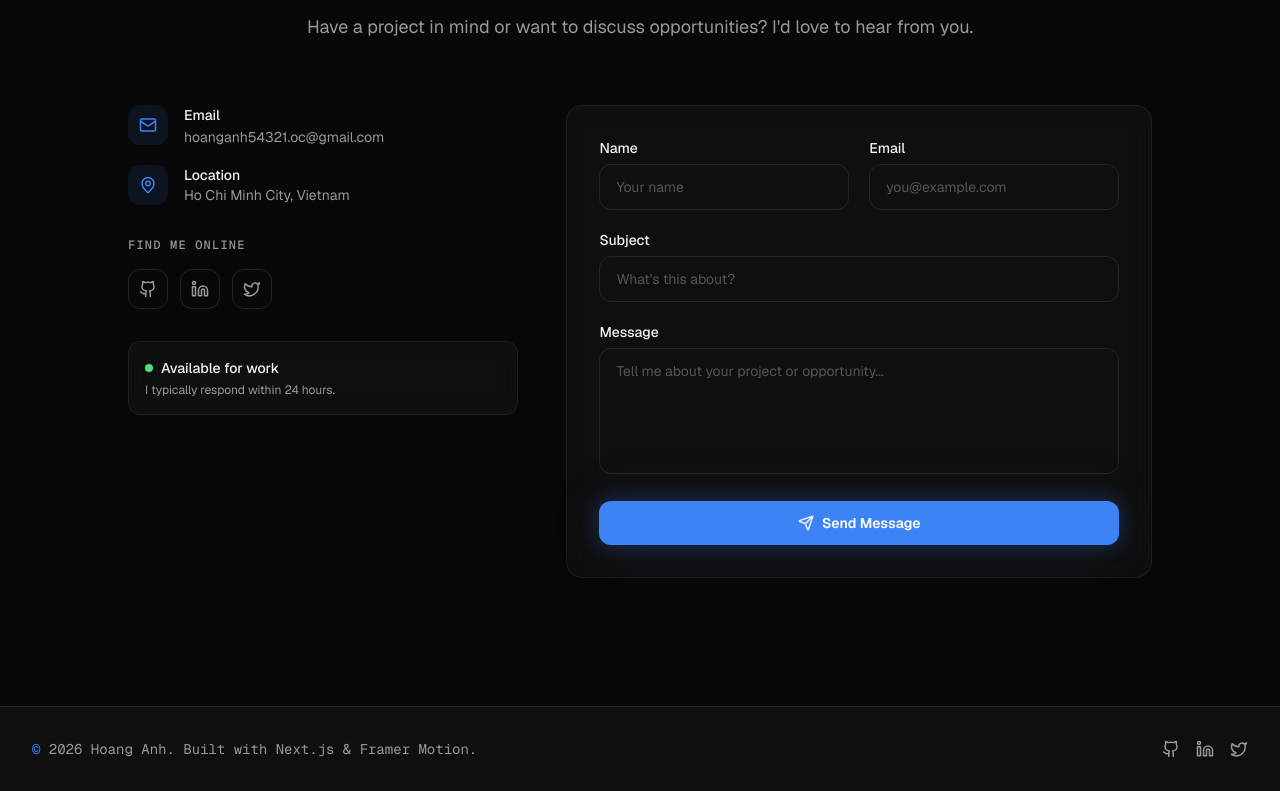
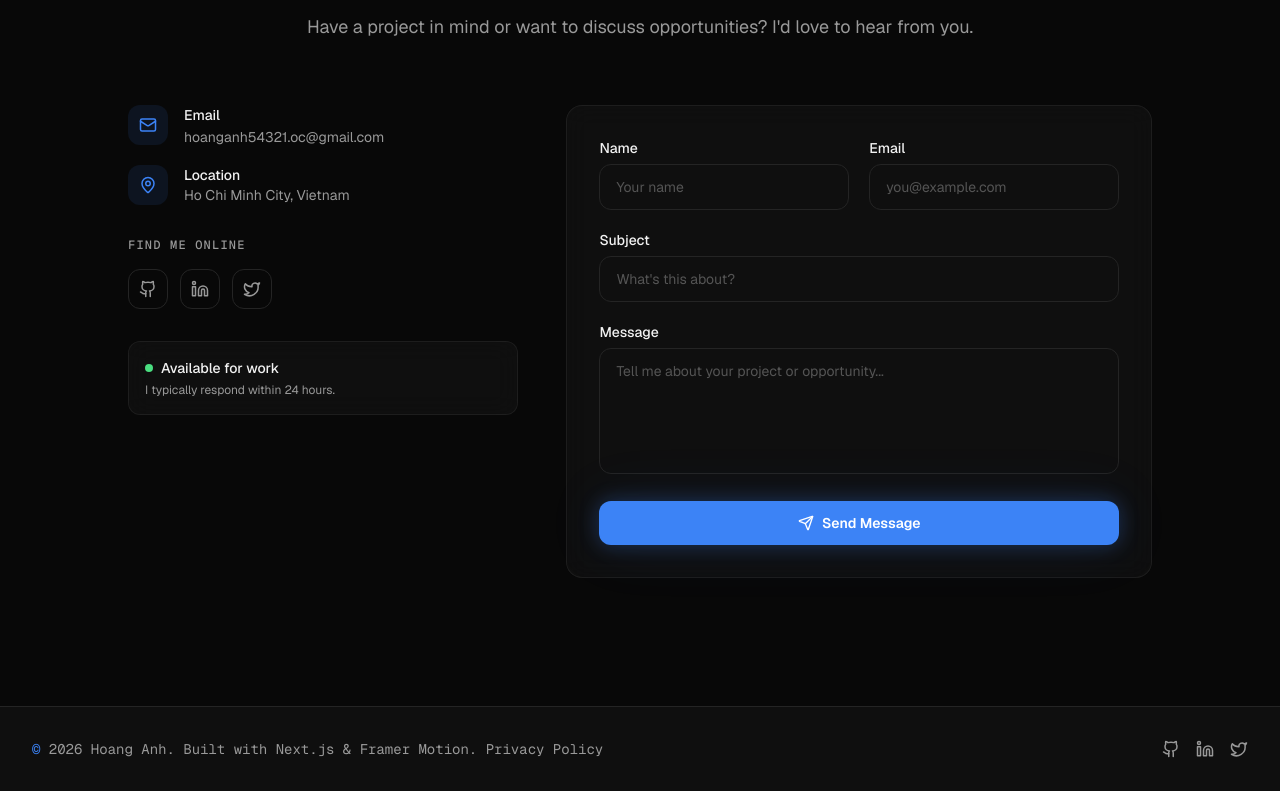
Before and after one commit to onsra05/protoco, a Next.js app: page / in a window 1280 px wide. Shown: the part 8498-9289 px from the top of the page. Built offline with nearby package versions, Linux system fonts and the light colour scheme.

Commit message:
Include Privacy Policy link in footer
Added a link to the Privacy Policy in the footer.

```diff
--- a/components/layout/Footer.tsx
+++ b/components/layout/Footer.tsx
@@ -1,4 +1,5 @@
 import { Github, Linkedin, Twitter } from "lucide-react";
+import Link from "next/link";
 import { SITE_CONFIG } from "@/config/site";
 
 const socialIcons = {
@@ -21,7 +22,13 @@ export function Footer() {
       <div className="section-container flex flex-col items-center justify-between gap-4 py-8 sm:flex-row">
         <p className="font-mono text-sm text-muted-foreground">
           <span className="text-accent">©</span> {year} {SITE_CONFIG.name}. Built with Next.js &
-          Framer Motion.
+          Framer Motion.{" "}
+          <Link
+            href="/privacy-policy"
+            className="underline-offset-2 hover:text-accent hover:underline"
+          >
+            Privacy Policy
+          </Link>
         </p>
 
         <div className="flex items-center gap-4" role="list" aria-label="Social links">
```
